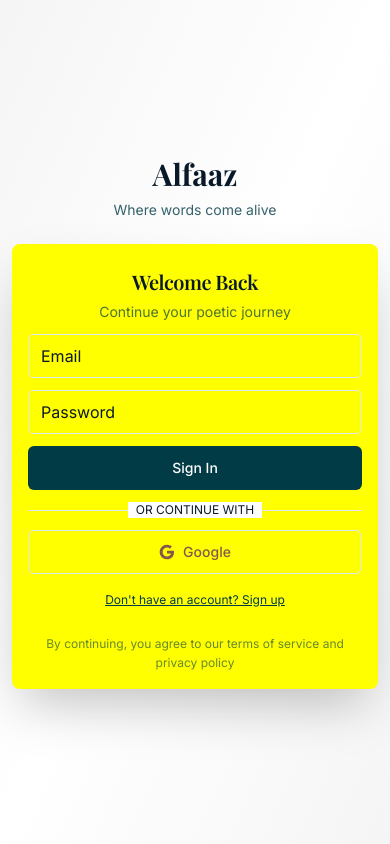
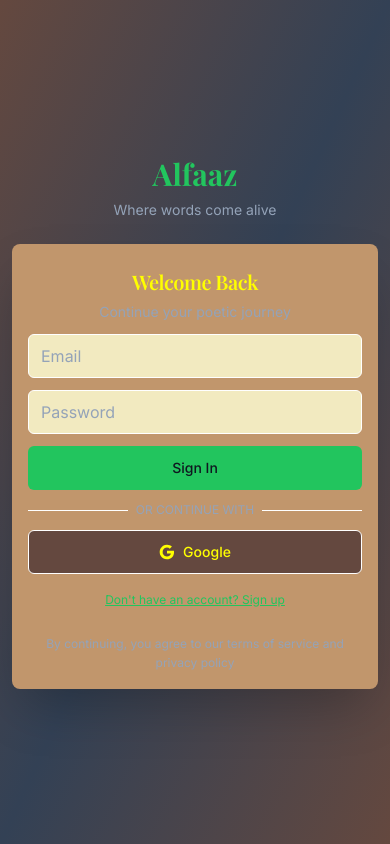
Before and after one commit to jethalalgada06/alfaaz-verse-unveiled, a React (Vite) app: page /auth in a window 390 px wide. Built offline with nearby package versions, Linux system fonts and the light colour scheme.

Commit message:
Refactor: Improve mobile color theme
Updated the color theme on the Auth page to align with the logo's aesthetic, removing yellow, gold, gray, purple, pink, and brown colors for a better mobile experience.

```diff
--- a/src/index.css
+++ b/src/index.css
@@ -5,33 +5,33 @@
 
 @layer base {
   :root {
-    --background: 245 245 245;
-    --foreground: 10 25 41;
+    --background: 15 23 32;
+    --foreground: 248 250 252;
 
-    --card: 255 255 255;
-    --card-foreground: 10 25 41;
+    --card: 30 41 59;
+    --card-foreground: 248 250 252;
 
-    --popover: 255 255 255;
-    --popover-foreground: 10 25 41;
+    --popover: 30 41 59;
+    --popover-foreground: 248 250 252;
 
-    --primary: 10 25 41;
-    --primary-foreground: 248 244 227;
+    --primary: 34 197 94;
+    --primary-foreground: 15 23 32;
 
-    --secondary: 0 59 70;
-    --secondary-foreground: 248 244 227;
+    --secondary: 71 85 105;
+    --secondary-foreground: 248 250 252;
 
-    --muted: 245 245 245;
-    --muted-foreground: 46 139 87;
+    --muted: 51 65 85;
+    --muted-foreground: 148 163 184;
 
-    --accent: 46 139 87;
-    --accent-foreground: 248 244 227;
+    --accent: 34 197 94;
+    --accent-foreground: 15 23 32;
 
-    --destructive: 0 84.2% 60.2%;
-    --destructive-foreground: 210 40% 98%;
+    --destructive: 239 68 68;
+    --destructive-foreground: 248 250 252;
 
-    --border: 214.3 31.8% 91.4%;
-    --input: 214.3 31.8% 91.4%;
-    --ring: 10 25 41;
+    --border: 71 85 105;
+    --input: 51 65 85;
+    --ring: 34 197 94;
 
     --radius: 0.5rem;
   }
@@ -53,7 +53,7 @@
 
 @layer components {
   .glass-card {
-    @apply bg-white/80 backdrop-blur-sm border border-white/20;
+    @apply bg-card/80 backdrop-blur-sm border border-border/20;
   }
 
   .hover-lift {
--- a/src/pages/Auth.tsx
+++ b/src/pages/Auth.tsx
@@ -125,19 +125,19 @@ const Auth = () => {
   };
 
   return (
-    <div className="min-h-screen bg-gradient-to-br from-muted via-white to-muted flex items-center justify-center p-3 sm:p-4">
+    <div className="min-h-screen bg-gradient-to-br from-background via-muted to-background flex items-center justify-center p-3 sm:p-4">
       <div className="w-full max-w-sm sm:max-w-md animate-scale-in">
         <div className="text-center mb-6 sm:mb-8">
           <h1 className="text-3xl sm:text-4xl font-serif font-bold text-primary mb-2">Alfaaz</h1>
-          <p className="text-sm sm:text-base text-secondary/80">Where words come alive</p>
+          <p className="text-sm sm:text-base text-muted-foreground">Where words come alive</p>
         </div>
 
         <Card className="glass-card border-0 shadow-2xl">
           <CardHeader className="text-center pb-3 sm:pb-4 px-4 sm:px-6">
-            <CardTitle className="text-xl sm:text-2xl font-serif text-primary">
+            <CardTitle className="text-xl sm:text-2xl font-serif text-foreground">
               {isSignUp ? 'Join Alfaaz' : 'Welcome Back'}
             </CardTitle>
-            <CardDescription className="text-sm sm:text-base text-secondary/70">
+            <CardDescription className="text-sm sm:text-base text-muted-foreground">
               {isSignUp
                 ? 'Join the community of poets and storytellers'
                 : 'Continue your poetic journey'
@@ -152,23 +152,23 @@ const Auth = () => {
                 placeholder="Email"
                 value={email}
                 onChange={(e) => setEmail(e.target.value)}
-                className="h-11 sm:h-12 text-base"
+                className="h-11 sm:h-12 text-base bg-input border-border"
               />
               <Input
                 type="password"
                 placeholder="Password"
                 value={password}
                 onChange={(e) => setPassword(e.target.value)}
-                className="h-11 sm:h-12 text-base"
+                className="h-11 sm:h-12 text-base bg-input border-border"
               />
               <Button
                 onClick={handleEmailAuth}
                 disabled={isLoading}
-                className="w-full bg-secondary hover:bg-secondary/90 text-white h-11 sm:h-12 text-sm sm:text-base font-medium"
+                className="w-full bg-primary hover:bg-primary/90 text-primary-foreground h-11 sm:h-12 text-sm sm:text-base font-medium"
               >
                 {isLoading ? (
                   <div className="flex items-center gap-2">
-                    <div className="w-4 h-4 border-2 border-white/20 border-t-white rounded-full animate-spin"></div>
+                    <div className="w-4 h-4 border-2 border-primary-foreground/20 border-t-primary-foreground rounded-full animate-spin"></div>
                     <span className="text-xs sm:text-sm">
                       {isSignUp ? 'Creating account...' : 'Signing in...'}
                     </span>
@@ -181,10 +181,10 @@ const Auth = () => {
 
             <div className="relative">
               <div className="absolute inset-0 flex items-center">
-                <span className="w-full border-t" />
+                <span className="w-full border-t border-border" />
               </div>
               <div className="relative flex justify-center text-xs uppercase">
-                <span className="bg-white px-2 text-muted-foreground">Or continue with</span>
+                <span className="bg-card px-2 text-muted-foreground">Or continue with</span>
               </div>
             </div>
 
@@ -192,11 +192,11 @@ const Auth = () => {
               onClick={handleGoogleAuth}
               disabled={isLoading}
               variant="outline"
-              className="w-full h-11 sm:h-12 text-sm sm:text-base font-medium"
+              className="w-full h-11 sm:h-12 text-sm sm:text-base font-medium border-border hover:bg-muted"
             >
               {isLoading ? (
                 <div className="flex items-center gap-2">
-                  <div className="w-4 h-4 border-2 border-gray-300 border-t-gray-600 rounded-full animate-spin"></div>
+                  <div className="w-4 h-4 border-2 border-muted-foreground/30 border-t-muted-foreground rounded-full animate-spin"></div>
                   <span className="text-xs sm:text-sm">Connecting...</span>
                 </div>
               ) : (
@@ -217,7 +217,7 @@ const Auth = () => {
               <button
                 type="button"
                 onClick={() => setIsSignUp(!isSignUp)}
-                className="text-xs sm:text-sm text-secondary hover:text-secondary/80 underline"
+                className="text-xs sm:text-sm text-primary hover:text-primary/80 underline"
               >
                 {isSignUp
                   ? 'Already have an account? Sign in'
@@ -227,7 +227,7 @@ const Auth = () => {
             </div>
 
             <div className="text-center pt-3 sm:pt-4">
-              <p className="text-xs text-secondary/60 leading-relaxed">
+              <p className="text-xs text-muted-foreground leading-relaxed">
                 By continuing, you agree to our terms of service and privacy policy
               </p>
             </div>
--- a/src/pages/Home.tsx
+++ b/src/pages/Home.tsx
@@ -75,32 +75,32 @@ const Home = () => {
   };
 
   return (
-    <div className="min-h-screen bg-muted">
+    <div className="min-h-screen bg-background">
       <Navigation />
 
       <main className="max-w-4xl mx-auto p-4 pt-8">
         <div className="mb-8">
-          <h2 className="text-3xl font-serif font-bold text-primary mb-2">Your Feed</h2>
-          <p className="text-secondary/70">Discover beautiful poetry from our community</p>
+          <h2 className="text-3xl font-serif font-bold text-foreground mb-2">Your Feed</h2>
+          <p className="text-muted-foreground">Discover beautiful poetry from our community</p>
         </div>
 
         {loading ? (
           <div className="space-y-6">
             {[1, 2, 3].map((i) => (
-              <div key={i} className="bg-white rounded-lg p-6 animate-pulse">
+              <div key={i} className="bg-card rounded-lg p-6 animate-pulse">
                 <div className="flex items-center gap-3 mb-4">
-                  <div className="w-10 h-10 bg-gray-200 rounded-full"></div>
+                  <div className="w-10 h-10 bg-muted rounded-full"></div>
                   <div className="space-y-2">
-                    <div className="w-24 h-4 bg-gray-200 rounded"></div>
-                    <div className="w-16 h-3 bg-gray-200 rounded"></div>
+                    <div className="w-24 h-4 bg-muted rounded"></div>
+                    <div className="w-16 h-3 bg-muted rounded"></div>
                   </div>
                 </div>
                 <div className="space-y-3">
-                  <div className="w-48 h-6 bg-gray-200 rounded"></div>
+                  <div className="w-48 h-6 bg-muted rounded"></div>
                   <div className="space-y-2">
-                    <div className="w-full h-4 bg-gray-200 rounded"></div>
-                    <div className="w-3/4 h-4 bg-gray-200 rounded"></div>
-                    <div className="w-5/6 h-4 bg-gray-200 rounded"></div>
+                    <div className="w-full h-4 bg-muted rounded"></div>
+                    <div className="w-3/4 h-4 bg-muted rounded"></div>
+                    <div className="w-5/6 h-4 bg-muted rounded"></div>
                   </div>
                 </div>
               </div>
@@ -117,8 +117,8 @@ const Home = () => {
         ) : (
           <div className="text-center py-12">
             <span className="text-6xl mb-4 block">📝</span>
-            <h3 className="text-xl font-serif text-primary mb-2">No poems yet</h3>
-            <p className="text-secondary/60">Be the first to share a poem with the community!</p>
+            <h3 className="text-xl font-serif text-foreground mb-2">No poems yet</h3>
+            <p className="text-muted-foreground">Be the first to share a poem with the community!</p>
           </div>
         )}
       </main>
--- a/tailwind.config.ts
+++ b/tailwind.config.ts
@@ -26,20 +26,20 @@ export default {
 				background: 'hsl(var(--background))',
 				foreground: 'hsl(var(--foreground))',
 				primary: {
-					DEFAULT: '#0A1929',
-					foreground: '#F8F4E3'
+					DEFAULT: 'rgb(34 197 94)',
+					foreground: 'rgb(15 23 32)'
 				},
 				secondary: {
-					DEFAULT: '#003B46',
-					foreground: '#F8F4E3'
+					DEFAULT: 'rgb(71 85 105)',
+					foreground: 'rgb(248 250 252)'
 				},
 				accent: {
-					DEFAULT: '#2E8B57',
-					foreground: '#F8F4E3'
+					DEFAULT: 'rgb(34 197 94)',
+					foreground: 'rgb(15 23 32)'
 				},
 				muted: {
-					DEFAULT: '#F5F5F5',
-					foreground: '#0A1929'
+					DEFAULT: 'rgb(51 65 85)',
+					foreground: 'rgb(148 163 184)'
 				},
 				destructive: {
 					DEFAULT: 'hsl(var(--destructive))',
```
